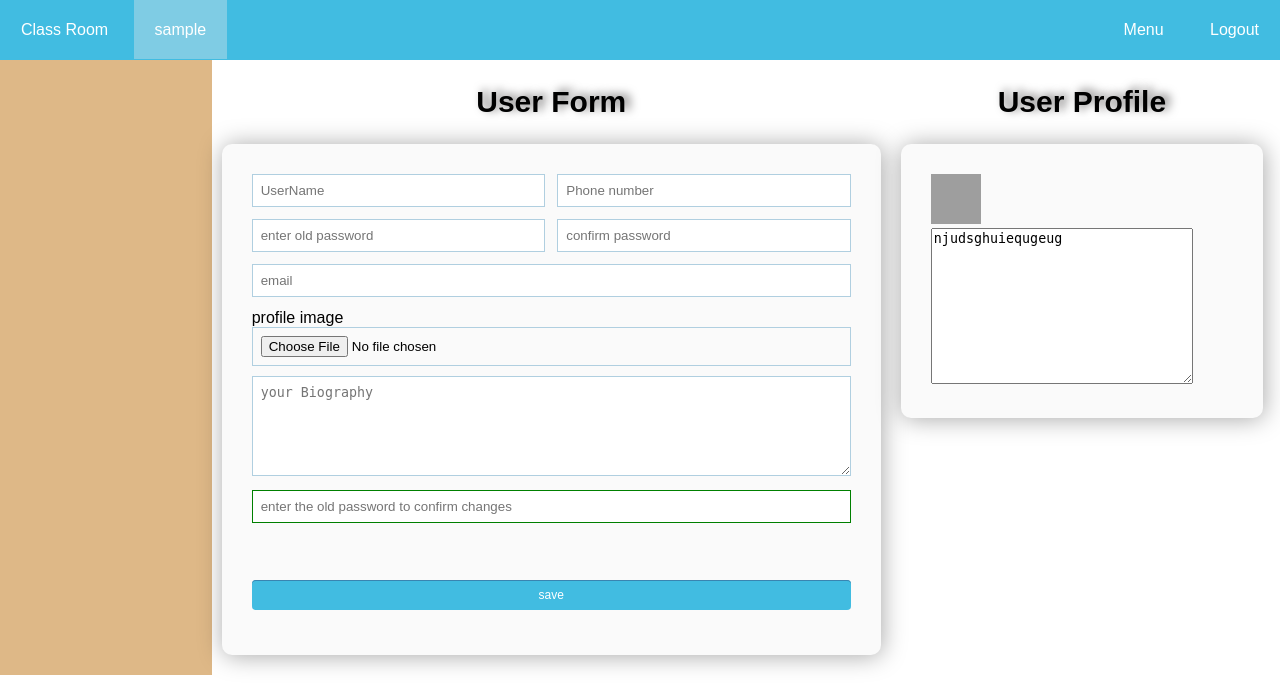
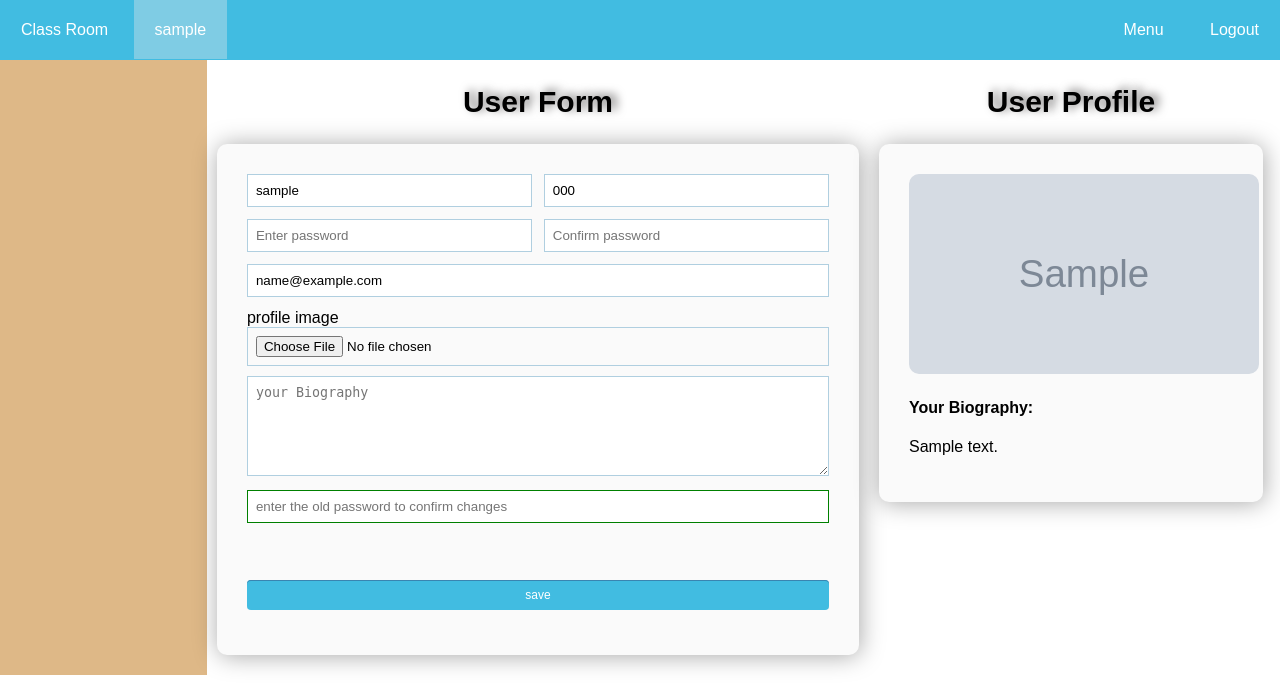
Before and after one commit to uwambajeddy/classroomphp, a PHP site: page /profile.php in a window 1280 px wide. Shown: the top 696 px of the page. Run offline with PHP 8.4, Linux system fonts and the light colour scheme; the visitor is signed in with stand-in values (Sample User, id 1); tables that the repository leaves empty or names only in its code hold one stand-in row (values such as "Sample post"); grey boxes marked "Sample" are stand-in pictures; grey boxes are pictures that could not be loaded.

Commit message:
profile update

```diff
--- a/process.php
+++ b/process.php
@@ -31,3 +31,77 @@ if (isset($_POST['log-submit'])) {
         }
     }
 }
+
+if (isset($_POST['save'])) {
+    $id = $_POST['id'];
+    $username = $_POST['username'];
+    $phone=$_POST['phone'];
+    $email = $_POST['email'];
+    $pass = $_POST['pass'];
+    $cpass = $_POST['c_pass'];
+    $bio = $_POST['bio'];
+    $password = $_POST['password'];
+    $add_image=$_FILES['image']['name'];
+    $imagetmp=$_FILES['image']['tmp_name'];
+    $folder="img/";
+
+    if (empty($username)) {
+        array_push($array, "Username is require");
+    }
+    if (empty($phone)) {
+        array_push($array, "Phone is require");
+    }
+    if (empty($email)) {
+        array_push($array, "Email is require");
+    }
+    if (empty($password)) {
+        array_push($array, "Password is require");
+    }
+    if (count($array) == 0) {
+        if ($pass == $cpass){
+
+            $pass_c = md5($password);
+            $sql = "SELECT * FROM `users` WHERE `id` = '$id' AND `password` ='$pass_c'";
+
+            $query = mysqli_query($con, $sql);
+
+            while ($row=mysqli_fetch_array($query)) {
+                $e_im=$row['image'];
+                $e_b=$row['bio'];
+            }
+
+            if (empty($add_image)) {
+                    $add_image= $e_im;
+            }
+            if (empty($bio)) {
+                    $bio=$e_b;
+            }
+
+
+            if (mysqli_num_rows($query) > 0) {
+                if(empty($pass) || empty($cpass)){
+                    $npass = md5($password);
+                }else{
+                    $npass = md5($pass);
+                }
+
+                move_uploaded_file($imagetmp,$folder.$add_image);
+                $sql="UPDATE `users` SET `username`='$username',`password`='$npass',`email`='$email',`phone`='$phone',`image`='$add_image',`bio`='$bio' WHERE `id`=$id";
+                $query=mysqli_query($con, $sql);
+                if ($query) {
+                    header('location: profile.php');
+                }else{
+                    array_push($array, "Update failed");
+                }
+
+            }else{
+                array_push($array, "Incorrect Password");
+            }
+
+        }else{
+            array_push($array, "Your password are not equal");
+        }
+
+
+    }
+}
--- a/profile.php
+++ b/profile.php
@@ -31,27 +31,43 @@ if (!isset($_SESSION['username'])) {
         <div class="flex-3"></div>
         <div class="flex-1">
             <h2>User Form</h2>
-            <form class="form-style-9" method="post" action="server.php" enctype="multipart/form-data">
+            <?php
+
+                    if (count($array) > 0) {
+                        for ($a = 0; $a <= sizeof($array) - 1; $a++) { ?>
+                            <div class="m-danger">
+                                <?php echo $array[$a]; ?>
+                            </div>
+                    <?php   }
+                    } ?>
+            <?php
+                $id_info=$_SESSION['username'];
+                $sql="SELECT * FROM `users` WHERE `username`='$id_info'";
+                $query=mysqli_query($con, $sql);
+                while ($row=mysqli_fetch_array($query))
+                { ?>
+            <form class="form-style-9" method="post" action="profile.php" enctype="multipart/form-data">
                 <ul>
+                   <input type="hidden" name="id" value="<?php echo $row['id']?>">
                     <li>
-                        <input type="text" name="username" class="field-style field-split align-left" placeholder="UserName" />
-                        <input type="email" name="phone" class="field-style field-split align-right" placeholder="Phone number" />
+                        <input type="text" name="username" class="field-style field-split align-left" value="<?php echo $row['username']?>" />
+                        <input type="text" name="phone" class="field-style field-split align-right" value="<?php echo $row['phone']?>" />
 
                     </li>
                     <li>
-                        <input type="text" name="phone" class="field-style field-split align-left" placeholder="enter old password" />
-                        <input type="url" name="field4" class="field-style field-split align-right" placeholder="confirm password" />
+                        <input type="password" name="pass" class="field-style field-split align-left" placeholder="Enter password" />
+                        <input type="password" name="c_pass" class="field-style field-split align-right" placeholder="Confirm password" />
                     </li>
                     <li>
-                        <input type="email" name="email" class="field-style field-full align-none" placeholder="email" />
+                        <input type="email" name="email" class="field-style field-full align-none" value="<?php echo $row['email']?>" />
                     </li>
                     <li>
                         <label for="profileImage">profile image</label>
-                        <input type="file" name="profileImage" class="field-style field-full align-none" />
+                        <input type="file" name="image" class="field-style field-full align-none" />
                     </li>
 
                     <li>
-                        <textarea name="bio" class="field-style" placeholder="your Biography"></textarea>
+                        <textarea name="bio" class="field-style" placeholder="your Biography" name="bio"></textarea>
                     </li>
                     <li>
                         <input type="password" name="password" class="field-style field-full align-none" style="border-color: green " placeholder="enter the old password to confirm changes" />
@@ -62,18 +78,25 @@ if (!isset($_SESSION['username'])) {
                     </li>
                 </ul>
             </form>
+            <?php }?>
         </div>
         <div class="flex-2">
             <h2>User Profile</h2>
+            <?php
+                $sql="SELECT * FROM `users` WHERE `username`='$id_info'";
+                $query=mysqli_query($con, $sql);
+                while ($row=mysqli_fetch_array($query))
+                { ?>
             <div class="form-style-9">
                 <div class="prof-img">
-                    <img src="img/" alt="example">
+                    <img src="img/<?php echo $row['image']?>" alt="example">
                 </div>
                 <div class="field-style">
-                    <textarea name="" id="" cols="30" rows="10">njudsghuiequgeug</textarea>
+                    <h4>Your Biography:</h4>
+                    <p><?php echo $row['bio']?></p>
                 </div>
             </div>
-
+                <?php  } ?>
         </div>
 
     </div>
--- a/styles/style2.css
+++ b/styles/style2.css
@@ -81,6 +81,7 @@
 }
 
 .prof-img img {
-    width: 50px;
-    height: 50px;
+    width: 350px;
+    height: 200px;
+    border-radius: 10px;
 }
```
Also changed, not shown: img/80883342_195900758204128_1765568819851651907_n_2.jpg (added), img/abagore.jpg (added), img/user.jpg (added), process4.php (added).
